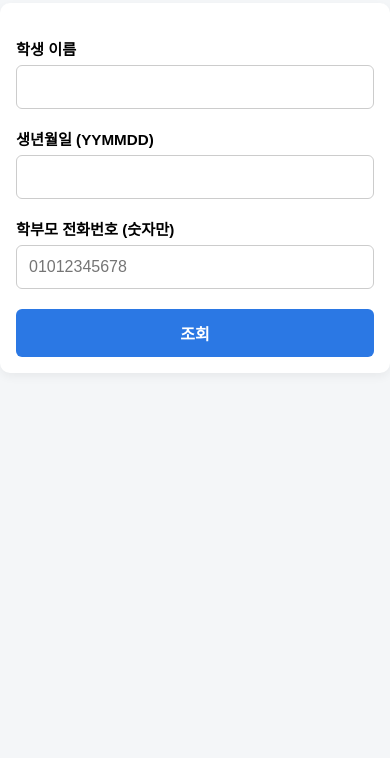
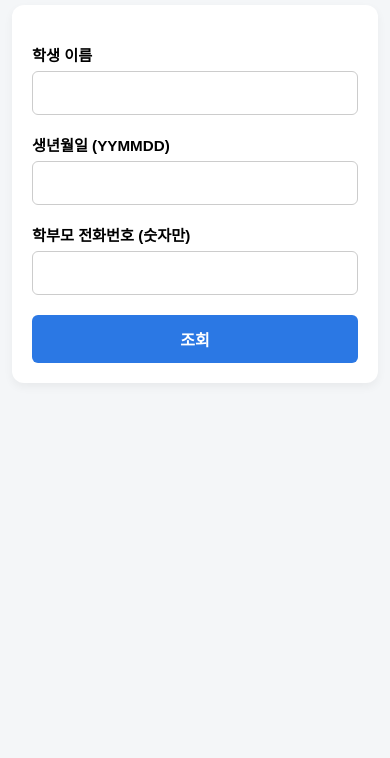
Before and after one commit to J12331/joongdae0404, a plain HTML site: page index.html in a window 390 px wide. Shown: the part 86-844 px from the top of the page. Drawn offline with Linux system fonts and the light colour scheme.

Commit message:
Update index.html

```diff
--- a/index.html
+++ b/index.html
@@ -9,19 +9,17 @@
       box-sizing: border-box;
     }
 
-    html, body {
-      margin: 0;
-      padding: 0;
-      overflow-x: hidden;
+    body {
       font-family: 'Apple SD Gothic Neo', 'Noto Sans KR', sans-serif;
       background-color: #f4f6f8;
+      padding: 20px;
+      margin: 0;
     }
 
     h2 {
       text-align: center;
       color: #333;
       font-size: 1.6em;
-      padding: 20px 0 0;
     }
 
     form {
@@ -29,7 +27,6 @@
       padding: 20px;
       border-radius: 12px;
       box-shadow: 0 4px 10px rgba(0, 0, 0, 0.05);
-      width: 100%;
       max-width: 600px;
       margin: 0 auto;
     }
@@ -69,11 +66,9 @@
 
     #results {
       margin-top: 20px;
-      width: 100%;
       max-width: 600px;
       margin-left: auto;
       margin-right: auto;
-      padding: 0 10px;
     }
 
     table {
@@ -90,7 +85,6 @@
       padding: 12px 8px;
       text-align: center;
       font-size: 0.95em;
-      word-break: break-word;
     }
 
     th {
@@ -98,16 +92,13 @@
     }
 
     @media (max-width: 480px) {
-      form {
-        padding: 16px;
-        border-radius: 10px;
+      body {
+        padding: 12px;
       }
+
       input, button {
         font-size: 1rem;
         padding: 12px;
-      }
-      h2 {
-        font-size: 1.4em;
       }
     }
   </style>
@@ -122,7 +113,7 @@
     <input type="text" id="birth" pattern="\\d{6}" required>
 
     <label for="phone">학부모 전화번호 (숫자만)</label>
-    <input type="tel" id="phone" pattern="[0-9]{7,11}" required placeholder="01012345678">
+    <input type="text" id="phone" pattern="\\d{7,11}" required>
 
     <button type="submit">조회</button>
   </form>
```
